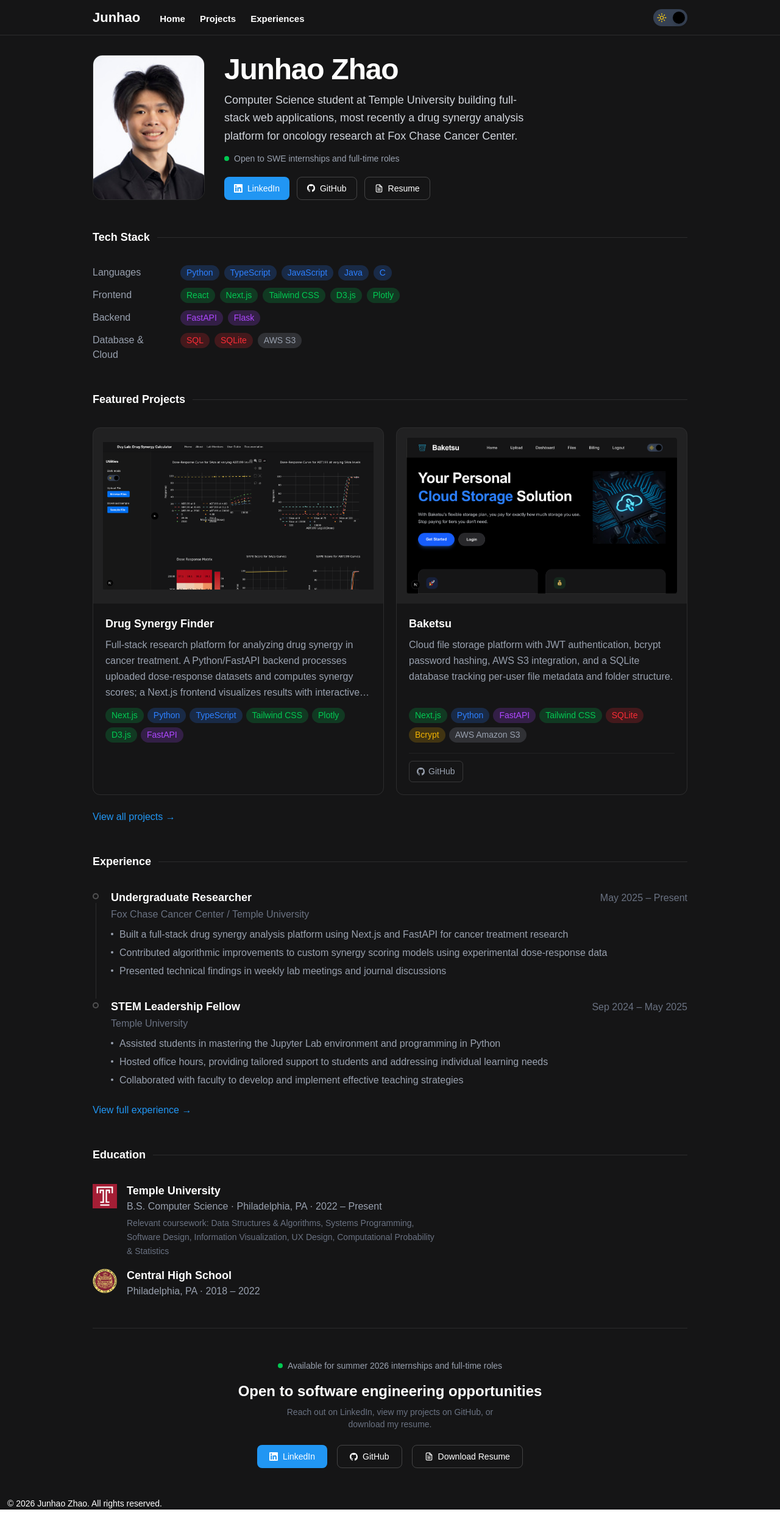
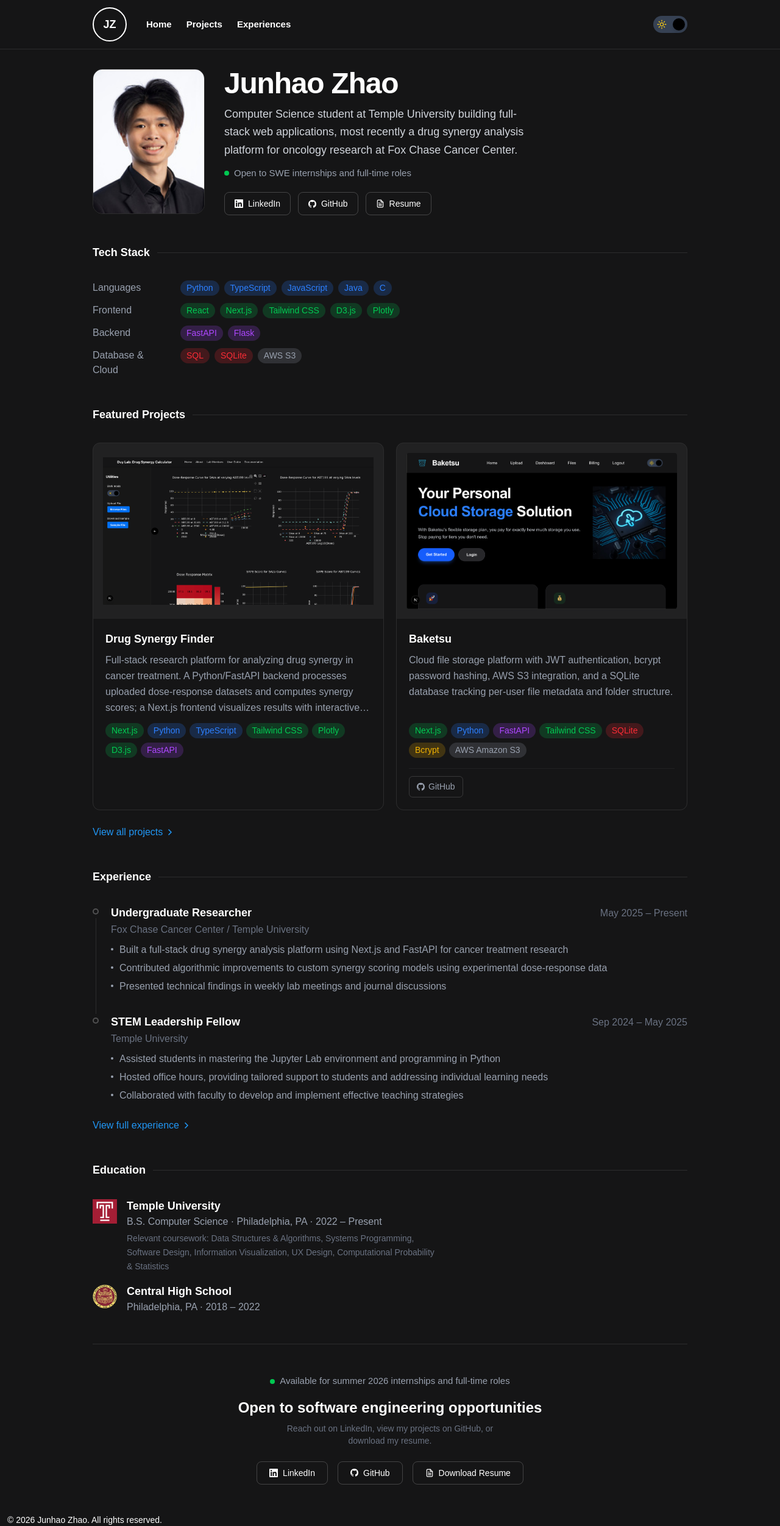
Before and after one commit to jzhao234/JunhaoZhao_Portfolio, a Next.js app: page / in a window 1280 px wide. Shown: the whole page at 61% size. Before the commit the page ends 2476 px from the top, so only its background shows below. Built offline with nearby package versions, Linux system fonts and the light colour scheme.

Commit message:
more ui updates removed name for initials icon

```diff
--- a/src/app/page.tsx
+++ b/src/app/page.tsx
@@ -68,7 +68,7 @@
           <p className="mt-3 text-base sm:text-lg text-gray-600 dark:text-gray-300 leading-relaxed max-w-lg">
             Computer Science student at Temple University building full-stack web applications, most recently a drug synergy analysis platform for oncology research at Fox Chase Cancer Center.
           </p>
-          <div className="mt-3 flex items-center gap-2 text-sm text-gray-500 dark:text-gray-400">
+          <div className="mt-3 flex items-center gap-2 text-[15px] text-gray-500 dark:text-gray-400">
             <span className="w-2 h-2 rounded-full bg-green-400 dark:bg-green-500 flex-shrink-0" />
             Open to SWE internships and full-time roles
           </div>
@@ -77,26 +77,26 @@
               href="https://www.linkedin.com/in/junhao-zhao/"
               target="_blank"
               rel="noopener noreferrer"
-              className="inline-flex items-center gap-2 px-4 py-2 rounded-lg bg-[#2196F3] text-white text-sm font-medium hover:bg-[#1976D2] transition-colors"
+              className="group inline-flex items-center gap-2 px-4 py-2 rounded-lg border border-gray-300 dark:border-white/20 text-sm font-medium hover:border-[#2196F3] hover:text-[#2196F3] transition-colors"
             >
-              <LinkedInIcon />
+              <span className="transition-transform duration-200 group-hover:scale-150"><LinkedInIcon /></span>
               LinkedIn
             </a>
             <a
               href="https://github.com/jzhao234"
               target="_blank"
               rel="noopener noreferrer"
-              className="inline-flex items-center gap-2 px-4 py-2 rounded-lg border border-gray-300 dark:border-white/20 text-sm font-medium hover:border-[#2196F3] hover:text-[#2196F3] transition-colors"
+              className="group inline-flex items-center gap-2 px-4 py-2 rounded-lg border border-gray-300 dark:border-white/20 text-sm font-medium hover:border-[#2196F3] hover:text-[#2196F3] transition-colors"
             >
-              <GitHubIcon />
+              <span className="transition-transform duration-200 group-hover:scale-150"><GitHubIcon /></span>
               GitHub
             </a>
             <a
               href="/files/resume.pdf"
               download="ZhaoJunhaoResume.pdf"
-              className="inline-flex items-center gap-2 px-4 py-2 rounded-lg border border-gray-300 dark:border-white/20 text-sm font-medium hover:border-[#2196F3] hover:text-[#2196F3] transition-colors"
+              className="group inline-flex items-center gap-2 px-4 py-2 rounded-lg border border-gray-300 dark:border-white/20 text-sm font-medium hover:border-[#2196F3] hover:text-[#2196F3] transition-colors"
             >
-              <ResumeIcon />
+              <span className="transition-transform duration-200 group-hover:scale-150"><ResumeIcon /></span>
               Resume
             </a>
           </div>
@@ -194,8 +194,11 @@
           ))}
         </div>
         <div className="mt-6">
-          <Link href="/projects" className="text-[16px] text-[#2196F3] hover:underline">
-            View all projects →
+          <Link href="/projects" className="inline-flex items-center gap-1 text-[16px] text-[#2196F3] hover:underline">
+            View all projects
+            <svg width="16" height="16" viewBox="0 0 24 24" fill="none" stroke="currentColor" strokeWidth="2.5" strokeLinecap="round" strokeLinejoin="round" aria-hidden="true">
+              <polyline points="9 18 15 12 9 6" />
+            </svg>
           </Link>
         </div>
       </section>
@@ -239,8 +242,11 @@
           ))}
         </div>
         <div className="mt-6">
-          <Link href="/experiences" className="text-[16px] text-[#2196F3] hover:underline">
-            View full experience →
+          <Link href="/experiences" className="inline-flex items-center gap-1 text-[16px] text-[#2196F3] hover:underline">
+            View full experience
+            <svg width="16" height="16" viewBox="0 0 24 24" fill="none" stroke="currentColor" strokeWidth="2.5" strokeLinecap="round" strokeLinejoin="round" aria-hidden="true">
+              <polyline points="9 18 15 12 9 6" />
+            </svg>
           </Link>
         </div>
       </section>
@@ -286,8 +292,8 @@
 
       {/* ── CTA ── */}
       <section className="border-t border-gray-200 dark:border-white/10 pt-12 pb-4 text-center">
-        <div className="inline-flex items-center gap-2 mb-4 text-sm text-gray-500 dark:text-gray-400">
-          <span className="w-2 h-2 rounded-full bg-green-400 dark:bg-green-500" />
+        <div className="inline-flex items-center gap-2 mb-4 text-[15px] text-gray-500 dark:text-gray-400">
+          <span className="w-2 h-2 rounded-full bg-green-400 dark:bg-green-500 flex-shrink-0" />
           Available for summer 2026 internships and full-time roles
         </div>
         <h2 className="text-2xl font-bold text-gray-900 dark:text-white">Open to software engineering opportunities</h2>
@@ -299,26 +305,26 @@
             href="https://www.linkedin.com/in/junhao-zhao/"
             target="_blank"
             rel="noopener noreferrer"
-            className="inline-flex items-center gap-2 px-5 py-2 rounded-lg bg-[#2196F3] text-white text-sm font-medium hover:bg-[#1976D2] transition-colors"
+            className="group inline-flex items-center gap-2 px-5 py-2 rounded-lg border border-gray-300 dark:border-white/20 text-sm font-medium hover:border-[#2196F3] hover:text-[#2196F3] transition-colors"
           >
-            <LinkedInIcon />
+            <span className="transition-transform duration-200 group-hover:scale-150"><LinkedInIcon /></span>
             LinkedIn
           </a>
           <a
             href="https://github.com/jzhao234"
             target="_blank"
             rel="noopener noreferrer"
-            className="inline-flex items-center gap-2 px-5 py-2 rounded-lg border border-gray-300 dark:border-white/20 text-sm font-medium hover:border-[#2196F3] hover:text-[#2196F3] transition-colors"
+            className="group inline-flex items-center gap-2 px-5 py-2 rounded-lg border border-gray-300 dark:border-white/20 text-sm font-medium hover:border-[#2196F3] hover:text-[#2196F3] transition-colors"
           >
-            <GitHubIcon />
+            <span className="transition-transform duration-200 group-hover:scale-150"><GitHubIcon /></span>
             GitHub
           </a>
           <a
             href="/files/resume.pdf"
             download="ZhaoJunhaoResume.pdf"
-            className="inline-flex items-center gap-2 px-5 py-2 rounded-lg border border-gray-300 dark:border-white/20 text-sm font-medium hover:border-[#2196F3] hover:text-[#2196F3] transition-colors"
+            className="group inline-flex items-center gap-2 px-5 py-2 rounded-lg border border-gray-300 dark:border-white/20 text-sm font-medium hover:border-[#2196F3] hover:text-[#2196F3] transition-colors"
           >
-            <ResumeIcon />
+            <span className="transition-transform duration-200 group-hover:scale-150"><ResumeIcon /></span>
             Download Resume
           </a>
         </div>
--- a/src/app/projects/[selectedProject]/page.tsx
+++ b/src/app/projects/[selectedProject]/page.tsx
@@ -39,9 +39,12 @@
       {/* Back link */}
       <Link
         href="/projects"
-        className="inline-flex items-center gap-1 text-[14px] text-gray-400 dark:text-gray-500 hover:text-[#2196F3] transition-colors mb-6"
+        className="inline-flex items-center gap-1 text-[15px] text-[#2196F3] hover:underline transition-colors mb-6"
       >
-        ← Projects
+        <svg width="16" height="16" viewBox="0 0 24 24" fill="none" stroke="currentColor" strokeWidth="2.5" strokeLinecap="round" strokeLinejoin="round" aria-hidden="true">
+          <polyline points="15 18 9 12 15 6" />
+        </svg>
+        Projects
       </Link>
 
       {/* Title + actions */}
--- a/src/components/Experience/ExperienceItem.tsx
+++ b/src/components/Experience/ExperienceItem.tsx
@@ -69,8 +69,11 @@
       </div>
       <p className="text-[14px] text-gray-500 dark:text-gray-500 mt-0.5">{location}</p>
       {link && (
-        <Link href={link} className="text-[14px] text-[#2196F3] hover:underline mt-1 inline-block">
-          View project →
+        <Link href={link} className="inline-flex items-center gap-1 text-[14px] text-[#2196F3] hover:underline mt-1">
+          View project
+          <svg width="14" height="14" viewBox="0 0 24 24" fill="none" stroke="currentColor" strokeWidth="2.5" strokeLinecap="round" strokeLinejoin="round" aria-hidden="true">
+            <polyline points="9 18 15 12 9 6" />
+          </svg>
         </Link>
       )}
       <ul className="mt-2 space-y-1">
--- a/src/components/Layout/Navbar.tsx
+++ b/src/components/Layout/Navbar.tsx
@@ -1,24 +1,39 @@
 "use client";
 import Link from "next/link";
-import { useState } from "react";
+import { useState, useEffect } from "react";
 import Image from "next/image";
 
 import DarkModeToggle from "../Utilities/DarkModeToggle";
 
 export default function Navbar() {
   const [isOpen, setIsOpen] = useState(false);
+  const [scrolled, setScrolled] = useState(false);
+
+  useEffect(() => {
+    const onScroll = () => {
+      const y = window.scrollY;
+      setScrolled((prev) => {
+        if (!prev && y > 60) return true;
+        if (prev && y < 20) return false;
+        return prev;
+      });
+    };
+    window.addEventListener("scroll", onScroll, { passive: true });
+    return () => window.removeEventListener("scroll", onScroll);
+  }, []);
+
+  const logoClass = `rounded-full border-2 border-current flex items-center justify-center font-bold hover:text-[#2196F3] hover:border-[#2196F3] transition-all duration-300 ${
+    scrolled ? "w-11 h-11 text-[16px]" : "w-14 h-14 text-[18px]"
+  }`;
 
   return (
     <nav className="sticky top-0 z-50 bg-white dark:bg-[#151516] text-black dark:text-white border-b border-gray-200 dark:border-white/10">
       <div className="max-w-5xl mx-auto px-6 flex items-center justify-between py-3">
 
         {/* Left: name + links */}
-        <div className="hidden md:flex items-baseline gap-6">
-          <Link
-            href="/"
-            className="text-[22px] font-bold hover:text-[#2196F3] transition-colors mr-2"
-          >
-            Junhao
+        <div className="hidden md:flex items-center gap-6">
+          <Link href="/" className={`${logoClass} mr-2`}>
+            JZ
           </Link>
           <Link href="/" className="text-[15px] font-semibold hover:text-[#2196F3] transition-colors">
             Home
@@ -32,11 +47,8 @@
         </div>
 
         {/* Name only on mobile */}
-        <Link
-          href="/"
-          className="md:hidden text-[22px] font-bold hover:text-[#2196F3] transition-colors"
-        >
-          Junhao
+        <Link href="/" className={`md:hidden ${logoClass}`}>
+          JZ
         </Link>
 
         {/* Right: toggle (desktop) */}
```
